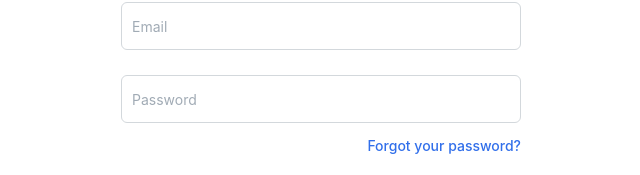
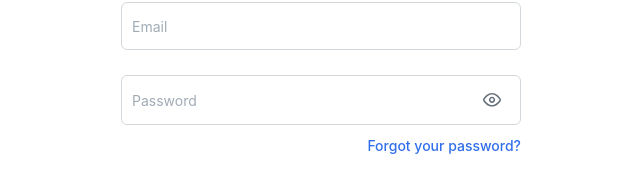
Before and after one commit to andqok/test_assignment_2024-03-15, a React (Create React App) app: page /login in a window 1280 px wide. Shown: the part 511-686 px from the top of the page, without its empty margins (319-959 px from the left). Built offline with nearby package versions, Linux system fonts and the light colour scheme.

Commit message:
reuse password component

```diff
--- a/src/components/PasswordInput/style.module.css
+++ b/src/components/PasswordInput/style.module.css
@@ -3,6 +3,7 @@
     flex-direction: row;
     border-radius: 0.6rem;
     border: 0.1rem solid var(--color-grey-200);
+    height: min-content;
 }
 
 .container:focus-within {
--- a/src/pages/login/index.js
+++ b/src/pages/login/index.js
@@ -8,6 +8,7 @@ import { useNavigate } from 'react-router-dom';
 import SingleSignOn from "../../components/SingleSignOn";
 import Separator from "../../components/Separator";
 import {useEffect} from "react";
+import PasswordInput from "../../components/PasswordInput";
 
 export default function Login() {
   const { accessToken, logIn } = useAuth();
@@ -57,8 +58,7 @@ export default function Login() {
           }) }
         />
         { errors?.email?.message }
-        <input
-          type="password"
+        <PasswordInput
           placeholder="Password"
           {...register('password', {
             required: 'Please enter password',
```
